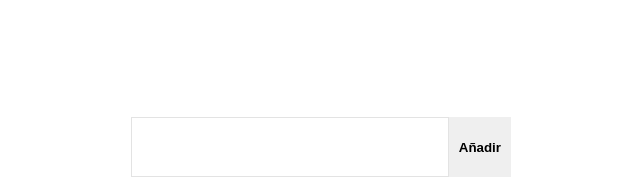
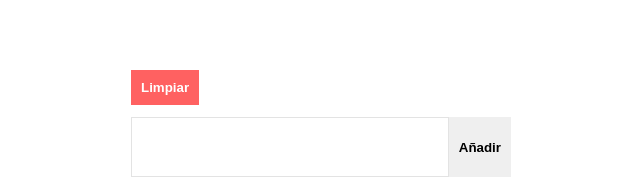
Before and after one commit to abel-waka/todo_vue, a Vue app: page / in a window 1280 px wide. Both pictures are taken after a click on the button 809 px from the left and 39 px from the top of the page. Shown: the part 613-791 px from the top of the page, without its empty margins (319-959 px from the left). Built offline with nearby package versions, Linux system fonts and the light colour scheme; what vue-rough-notation would draw is missing.

Commit message:
clean tasks done

```diff
--- a/src/App.vue
+++ b/src/App.vue
@@ -66,6 +66,10 @@ const orderTasks = () => {
   })
 }
 
+const cleanTasks = () => {
+  tasks.value = tasks.value.filter(task => !task.isDone)
+}
+
 
 // DRAG
 const handleDragStart = (index) => {
@@ -80,7 +84,6 @@ const handleDrop = (index) => {
   const droppedItem = tasks.value.splice(draggedItem.value, 1)[0]
   tasks.value.splice(index, 0 , droppedItem)
   draggedItem.value = null
-  console.log(index)
 }
 
 </script>
@@ -125,6 +128,8 @@ const handleDrop = (index) => {
     <!------------------------------------------------>
     <!-- FOOTER -->
     <footer>
+      <button v-if="isEditMode" class="btn_clean" @click="cleanTasks">Limpiar</button>
+
       <form @submit="addTask">
         <input type="text" v-model="inputValue" />
         <button  @click="addTask">Añadir</button>
@@ -180,15 +185,20 @@ const handleDrop = (index) => {
     padding: 10px 0;
   }
 
-  .body ul {
-  }
-
   .dragged {
     background-color: #22222240;
   }
 
   footer {
+    position: relative;
     width: 100%;
+  }
+
+  .btn_clean {
+    position: absolute;
+    bottom: 120%;
+    background: var(--RED);
+    color: white;
   }
 
   footer form {
```
Also changed, not shown: 1 other file (tests, documents, lock files or other folders).
